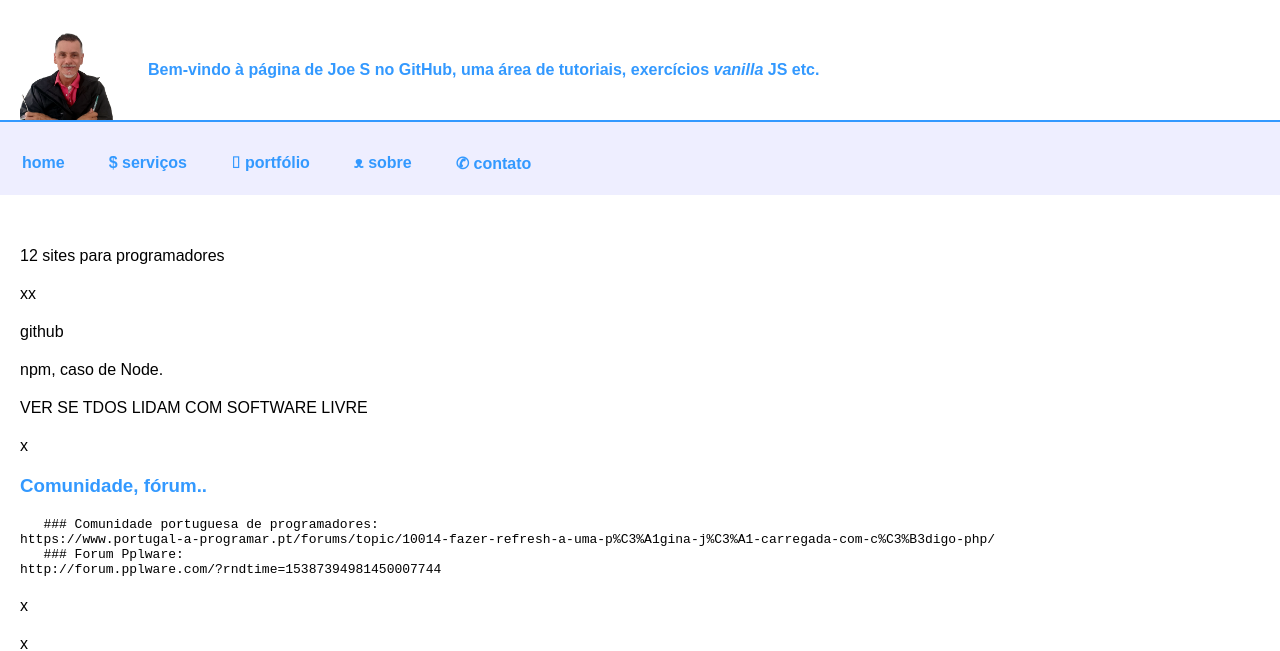
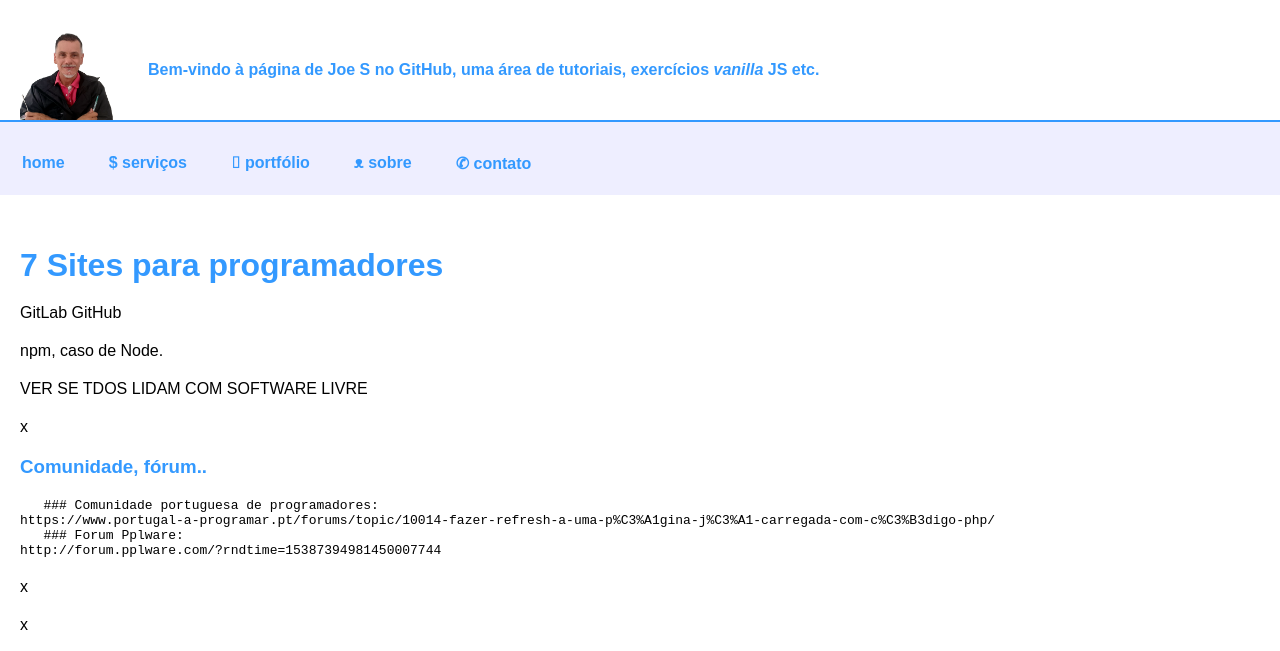
Before and after one commit to Joesynth/joesynth.github.io, a Jekyll site: the page built from _posts/2021-12-27-sites-para-programadores.md, in a window 1280 px wide. Shown: the top 651 px of the page. Built offline with Jekyll 4.4.1, drawn with Linux system fonts in a browser that asks for light colours.

Commit message:
Update 2021-12-27-sites-para-programadores.md

```diff
--- a/_posts/2021-12-27-sites-para-programadores.md
+++ b/_posts/2021-12-27-sites-para-programadores.md
@@ -1,9 +1,8 @@
+# 7 Sites para programadores
 
-12 sites para programadores
 
-xx
-
-github
+GitLab
+GitHub
 
 npm, caso de Node.
 
```
